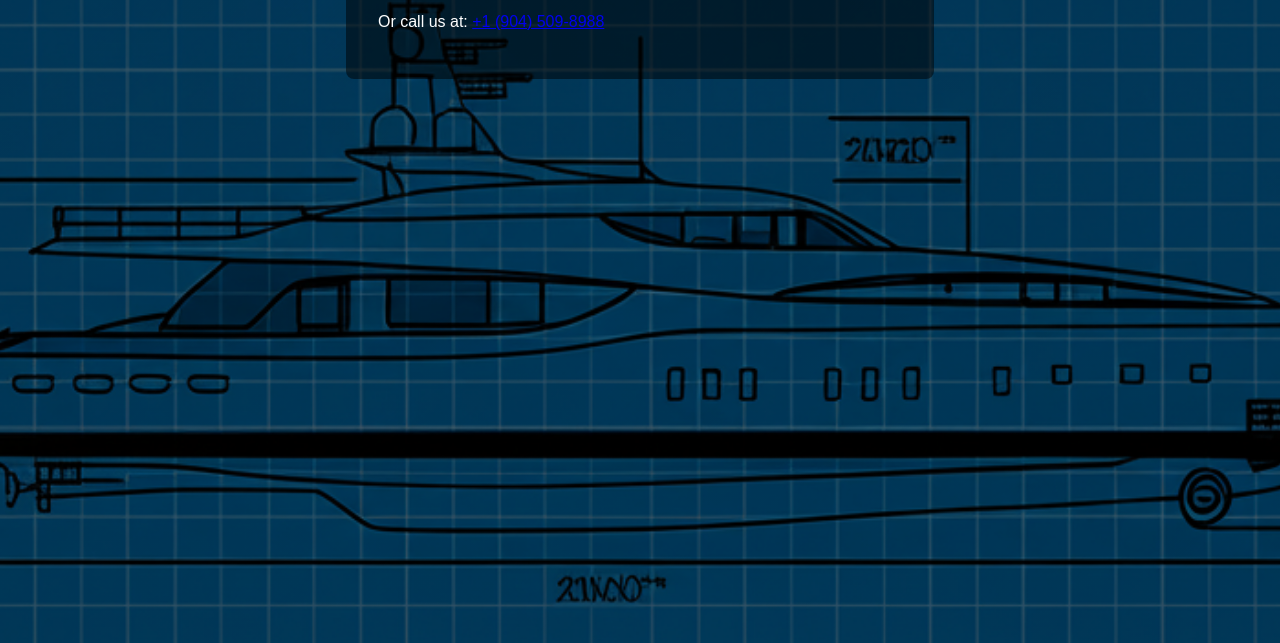
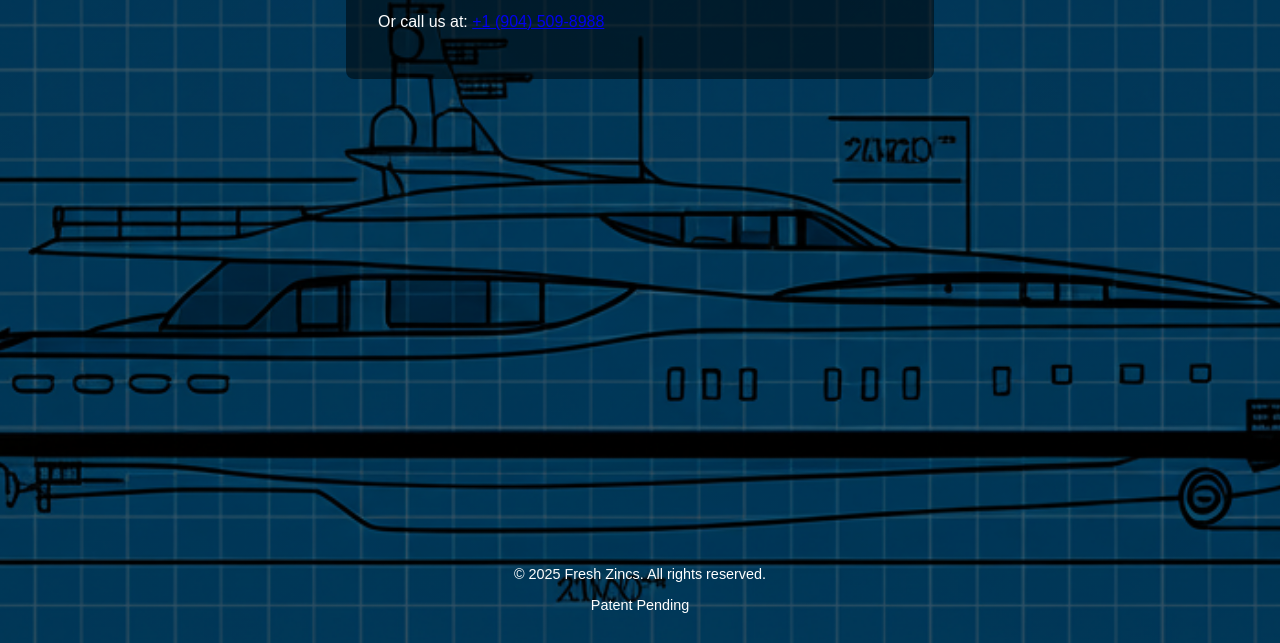
Before and after one commit to jrauch18/freshzincs, a website: page public/contact.html in a window 1280 px wide. Shown: the part 157-800 px from the top of the page. Drawn offline with Linux system fonts and the light colour scheme.

Commit message:
footer edits

```diff
--- a/public/contact.html
+++ b/public/contact.html
@@ -20,6 +20,10 @@
     <p>Have questions or want a demo? Email us at <a href="mailto:sam@ssr-technologies.com">sam@ssr-technologies.com</a>.</p>
     <p>Or call us at: <a href="tel:+19045098988">+1 (904) 509-8988</a></p>
   </div>
+   <footer class="footer">
+    <p>© 2025 Fresh Zincs. All rights reserved.</p>
+    <p> Patent Pending</p>
+  </footer>
   <script>
   const ham = document.getElementById('hamburger');
   const nav = document.getElementById('nav-links');
```
Also changed, not shown: public/about.html (+4 -1 lines).
